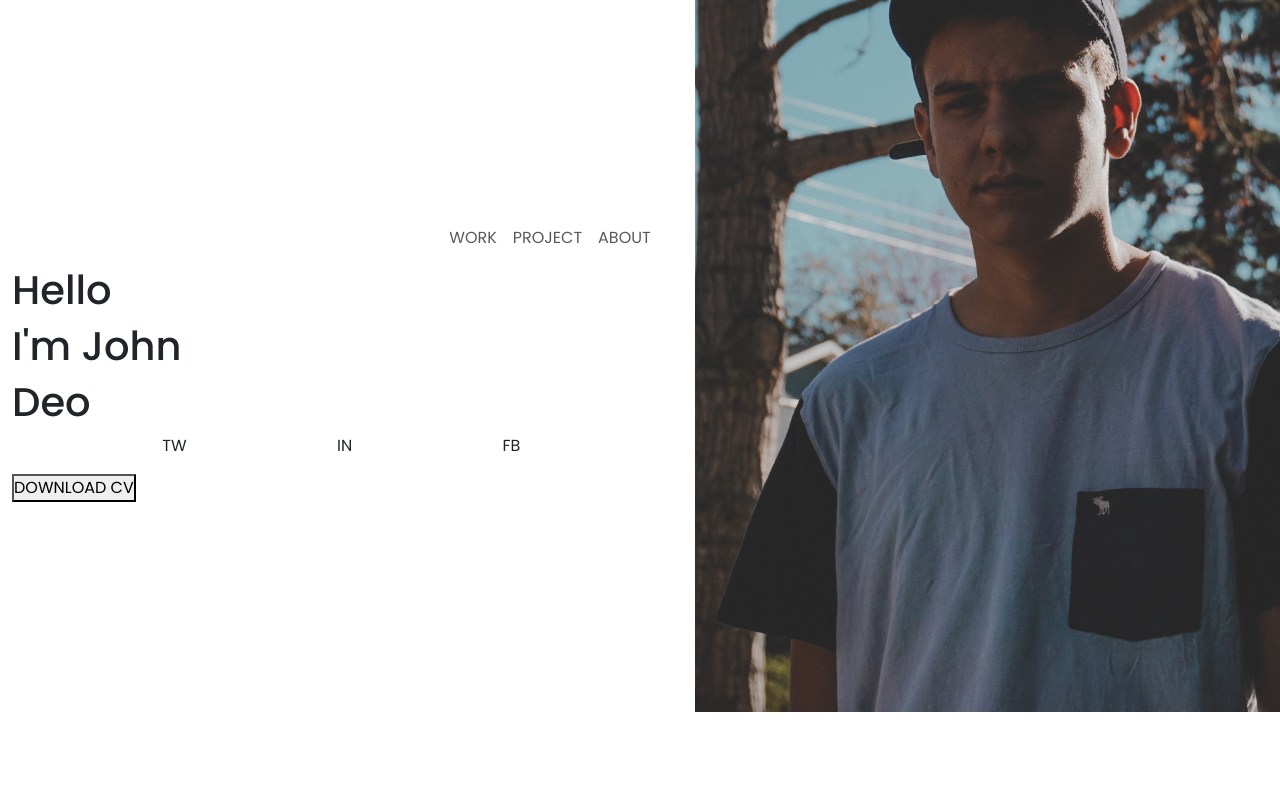
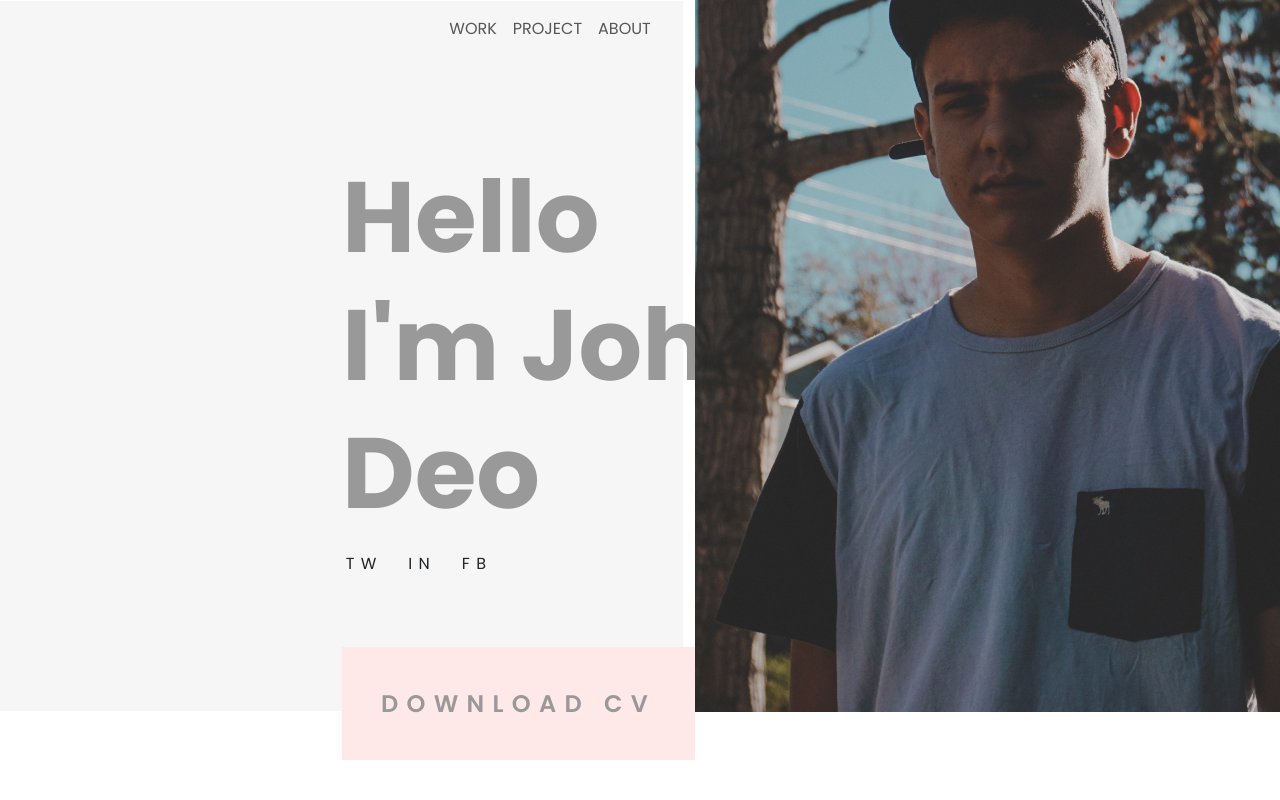
Before and after one commit to NafisTahmid/Deft-Decor-RAW-HTML-CSS-Homework, a plain HTML site: page index.html in a window 1280 px wide. Shown: the top 800 px of the page. Drawn offline with nearby package versions, Linux system fonts and the light colour scheme; a web font is replaced by a local one.

Commit message:
Add files via upload

```diff
--- a/CSS/style.scss
+++ b/CSS/style.scss
@@ -7,6 +7,78 @@
     font-style: normal;
 }
 
+.navbar-gap {
+   margin: 0 40px;
+}
+
+nav {
+    margin-bottom: 560px;
+}
+
+.background-section {
+    background-color: #F6F6F6;
+    width: 20px;
+    height: 710px;
+    left: 20px;
+    z-index: 2;
+
+
+}
+
+.header {
+
+    &-text-section {
+        margin-top: -460px;
+        margin-left: 330px;
+        width: 450px;
+        height: 430px;
+
+        h1 {
+            font-size: 100px;
+            font-weight: 700;
+            line-height: auto;
+            color: #999999;
+            letter-spacing: 0px;
+        }
+    }
+
+    &-paragraph-section {
+        width: 198px;
+        height: 150px;
+        margin-left: 308px;
+        margin-top: -90px;
+
+        p {
+            font-size: 16px;
+            line-height: auto;
+            letter-spacing: 6.33px;
+
+        }
+    }
+
+    &-button-section {
+        button {
+            width: 353px;
+            height: 113px;
+            background-color: #FFE8E8;
+            color: #999999;
+            font-size: 24px;
+            font-weight: 600;
+            line-height: auto;
+            letter-spacing: 8.3px;
+            justify-content: center;
+            align-items: center;
+            border: none;
+            outline: none;
+            margin-left: 330px;
+        }
+    }
+}
+
+
+.image-section {
+    z-index: 6;
+}
 .header {
     display: flex;
     flex-direction: row;
```
Also changed, not shown: CSS/style.css, 1 other file.
